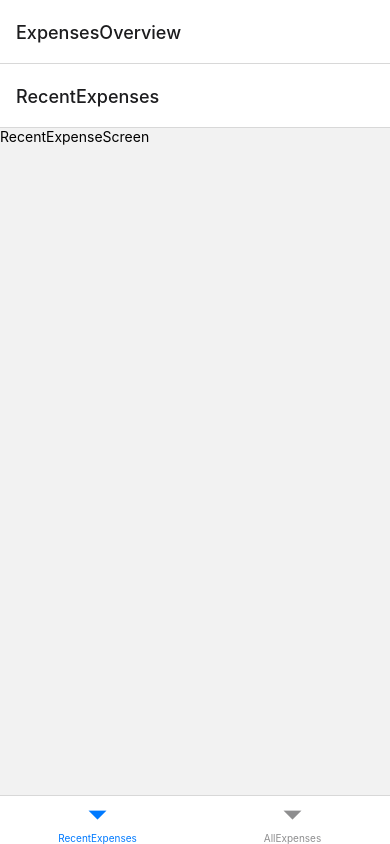
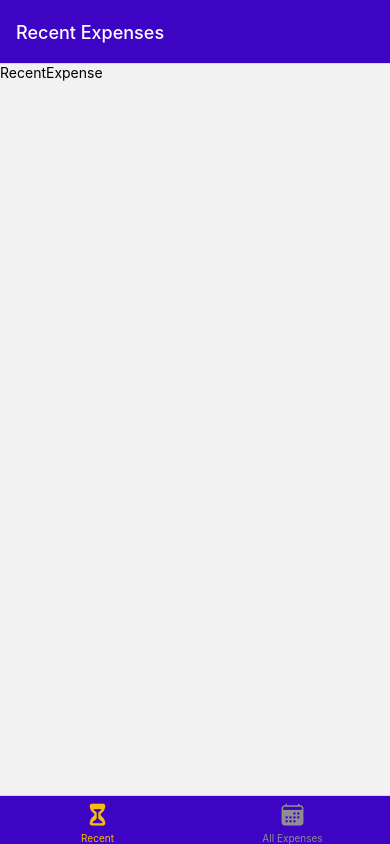
Before and after one commit to Raphael1894/Expenses-app, a React Native app: screen /RecentExpenses in a window 390 px wide. Built offline with nearby package versions, Linux system fonts and the light colour scheme.

Commit message:
styling and renaming screen files

```diff
--- a/App.js
+++ b/App.js
@@ -3,19 +3,44 @@
 import { StatusBar } from 'expo-status-bar';
 import { createNativeStackNavigator } from '@react-navigation/native-stack';
 import { createBottomTabNavigator } from '@react-navigation/bottom-tabs';
+import { Ionicons } from '@expo/vector-icons';
 
-import ManageExpenseScreen from './screens/ManageExpenseScreen';
-import RecentExpensesScreen from './screens/RecentExpensesScreen';
-import AllExpensesScreen from './screens/AllExpensesScreen';
+import ManageExpense from './screens/ManageExpense';
+import RecentExpenses from './screens/RecentExpenses';
+import AllExpenses from './screens/AllExpenses';
+import { GlobalStyles } from './constants/styles';
 
 const Stack = createNativeStackNavigator();
 const BottomTabs = createBottomTabNavigator();
 
 function ExpensesOverview() {
 	return (
-		<BottomTabs.Navigator>
-			<BottomTabs.Screen name="RecentExpenses" component={RecentExpensesScreen} />
-			<BottomTabs.Screen name="AllExpenses" component={AllExpensesScreen} />
+		<BottomTabs.Navigator
+			screenOptions={{
+				headerStyle: { backgroundColor: GlobalStyles.colors.primary500 },
+				headerTintColor: GlobalStyles.colors.white,
+				tabBarStyle: { backgroundColor: GlobalStyles.colors.primary500 },
+				tabBarActiveTintColor: GlobalStyles.colors.accent500
+			}}
+		>
+			<BottomTabs.Screen
+				name="RecentExpenses"
+				component={RecentExpenses}
+				options={{
+					title: 'Recent Expenses',
+					tabBarLabel: 'Recent',
+					tabBarIcon: ({ color, size }) => <Ionicons name="hourglass" color={color} size={size} />
+				}}
+			/>
+			<BottomTabs.Screen
+				name="AllExpenses"
+				component={AllExpenses}
+				options={{
+					title: 'All Expenses',
+					tabBarLabel: 'All Expenses',
+					tabBarIcon: ({ color, size }) => <Ionicons name="calendar" size={size} color={color} />
+				}}
+			/>
 		</BottomTabs.Navigator>
 	);
 }
@@ -23,11 +48,15 @@
 export default function App() {
 	return (
 		<Fragment>
-			<StatusBar style="auto" />
+			<StatusBar style="light" />
 			<NavigationContainer>
 				<Stack.Navigator>
-					<Stack.Screen name="ExpensesOverview" component={ExpensesOverview} />
-					<Stack.Screen name="ManageExpense" component={ManageExpenseScreen} />
+					<Stack.Screen
+						name="ExpensesOverview"
+						component={ExpensesOverview}
+						options={{ headerShown: false }}
+					/>
+					<Stack.Screen name="ManageExpense" component={ManageExpense} />
 				</Stack.Navigator>
 			</NavigationContainer>
 		</Fragment>
--- /dev/null
+++ b/constants/styles.js
@@ -0,0 +1,17 @@
+export const GlobalStyles = {
+  colors: {
+    primary50: '#e4d9fd',
+    primary100: '#c6affc',
+    primary200: '#a281f0',
+    primary400: '#5721d4',
+    primary500: '#3e04c3',
+    primary700: '#2d0689',
+    primary800: '#200364',
+    accent500: '#f7bc0c',
+    error50: '#fcc4e4',
+    error500: '#9b095c',
+    gray500: '#39324a',
+    gray700: '#221c30',
+    white: 'white'
+  },
+}
--- /dev/null
+++ b/screens/AllExpenses.js
@@ -0,0 +1,7 @@
+import { Text } from 'react-native';
+
+function AllExpenses() {
+	return <Text>AllExpenses</Text>;
+}
+
+export default AllExpenses;
--- a/screens/AllExpensesScreen.js
+++ /dev/null
@@ -1,7 +0,0 @@
-import { Text } from 'react-native';
-
-function AllExpensesScreen() {
-	return <Text>AllExpensesScreen</Text>;
-}
-
-export default AllExpensesScreen;
--- /dev/null
+++ b/screens/ManageExpense.js
@@ -0,0 +1,7 @@
+import { Text } from 'react-native';
+
+function ManageExpense() {
+	return <Text>ManageExpense</Text>;
+}
+
+export default ManageExpense;
--- a/screens/ManageExpenseScreen.js
+++ /dev/null
@@ -1,7 +0,0 @@
-import { Text } from 'react-native';
-
-function ManageExpenseScreen() {
-	return <Text>ManageExpenseScreen</Text>;
-}
-
-export default ManageExpenseScreen;
--- /dev/null
+++ b/screens/RecentExpenses.js
@@ -0,0 +1,7 @@
+import { Text } from 'react-native';
+
+function RecentExpense() {
+	return <Text>RecentExpense</Text>;
+}
+
+export default RecentExpense;
--- a/screens/RecentExpensesScreen.js
+++ /dev/null
@@ -1,7 +0,0 @@
-import { Text } from 'react-native';
-
-function RecentExpenseScreen() {
-	return <Text>RecentExpenseScreen</Text>;
-}
-
-export default RecentExpenseScreen;
```
